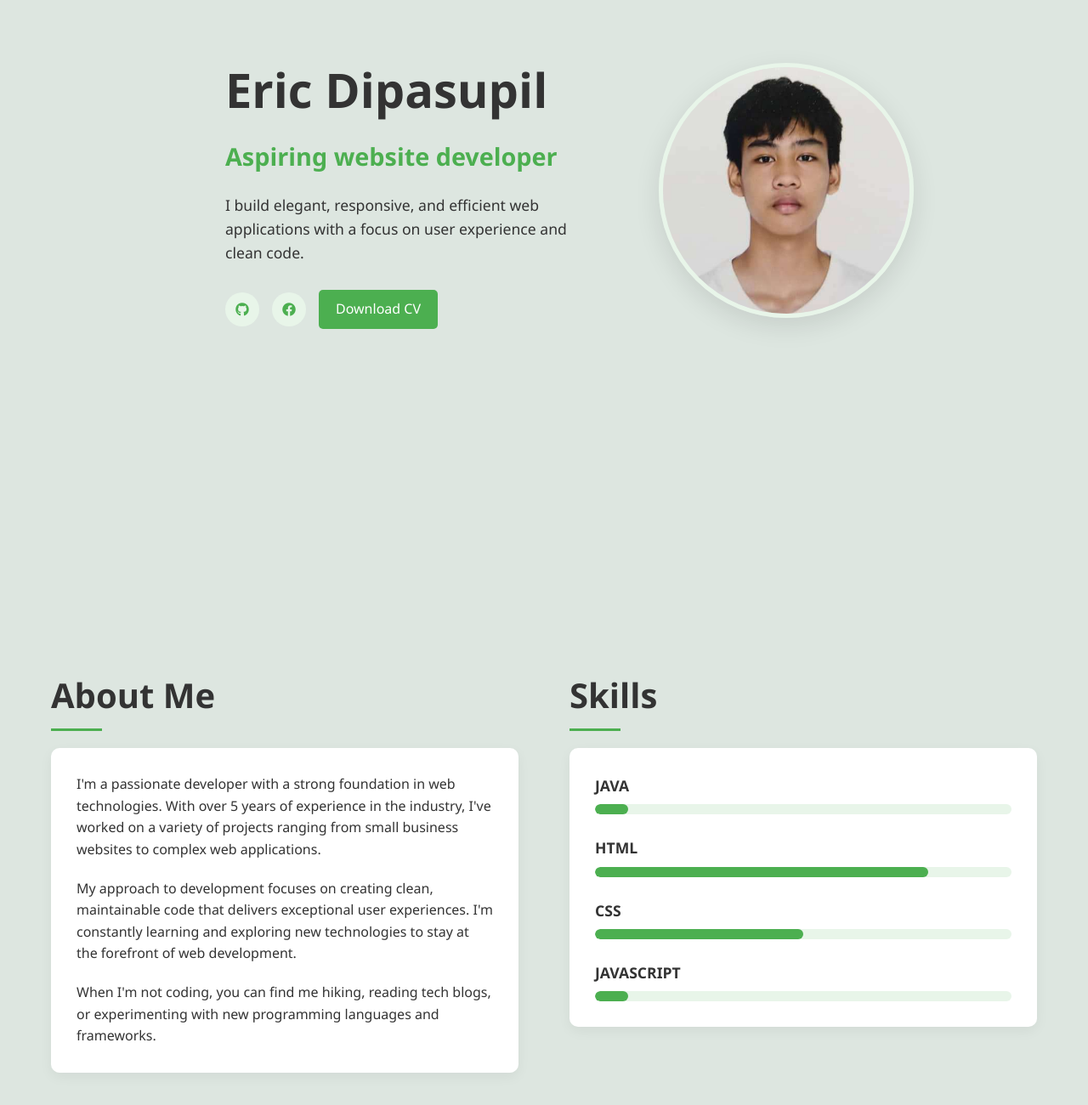
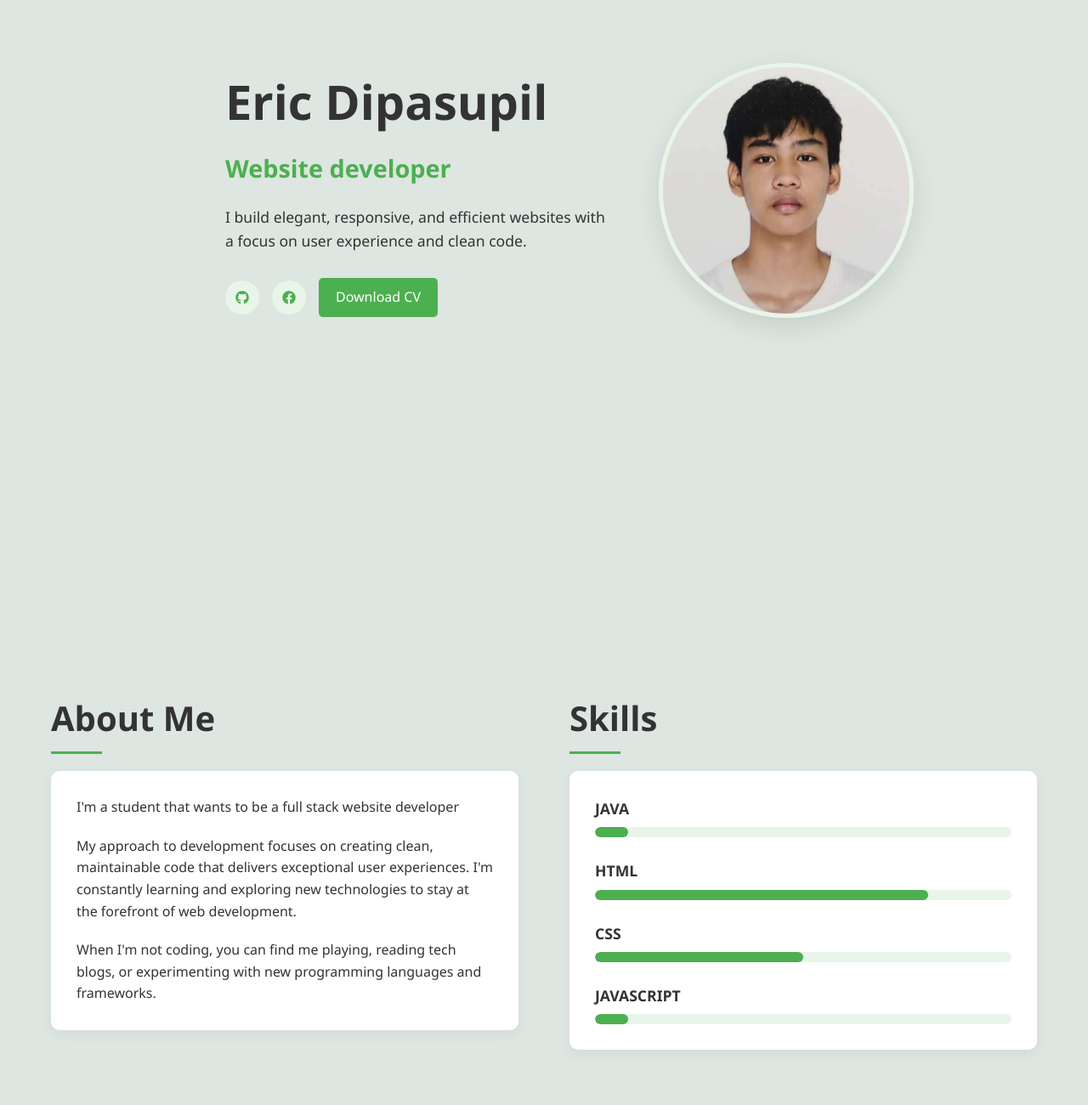
Before and after one commit to erictiledysfunction/portfolio, a plain HTML site: page index.html in a window 1280 px wide. Shown: the part 176-1476 px from the top of the page at 85% size. Drawn offline with Linux system fonts and the light colour scheme.

Commit message:
Update index.html

```diff
--- a/index.html
+++ b/index.html
@@ -28,8 +28,8 @@
             <div class="container">
                 <div class="intro">
                     <h1>Eric Dipasupil</h1>
-                    <h2>Aspiring website developer</h2>
-                    <p>I build elegant, responsive, and efficient web applications with a focus on user experience and clean code.</p>
+                    <h2>Website developer</h2>
+                    <p>I build elegant, responsive, and efficient websites with a focus on user experience and clean code.</p>
                     <div class="social-links">
                         <a href="https://github.com/erictiledysfunction" target="_blank" class="social-btn">
                             <i class="fab fa-github"></i>
@@ -55,9 +55,9 @@
                     <div class="about-section">
                         <h2 class="section-title">About Me</h2>
                         <div class="about-content">
-                            <p>I'm a passionate developer with a strong foundation in web technologies. With over 5 years of experience in the industry, I've worked on a variety of projects ranging from small business websites to complex web applications.</p>
+                            <p>I'm a student that wants to be a full stack website developer </p>
                             <p>My approach to development focuses on creating clean, maintainable code that delivers exceptional user experiences. I'm constantly learning and exploring new technologies to stay at the forefront of web development.</p>
-                            <p>When I'm not coding, you can find me hiking, reading tech blogs, or experimenting with new programming languages and frameworks.</p>
+                            <p>When I'm not coding, you can find me playing, reading tech blogs, or experimenting with new programming languages and frameworks.</p>
                         </div>
                     </div>
                     <div class="skills-section">
```
